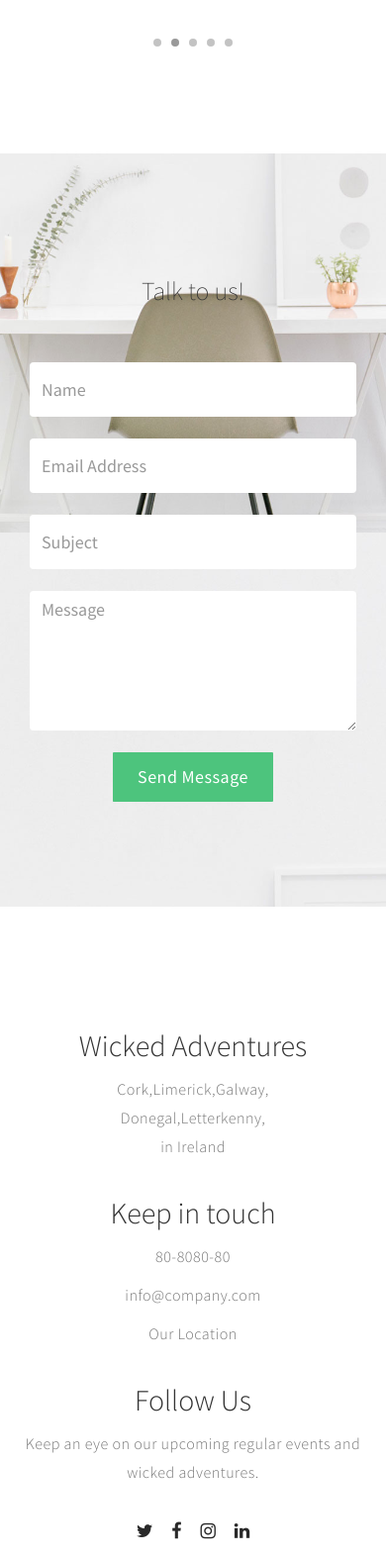
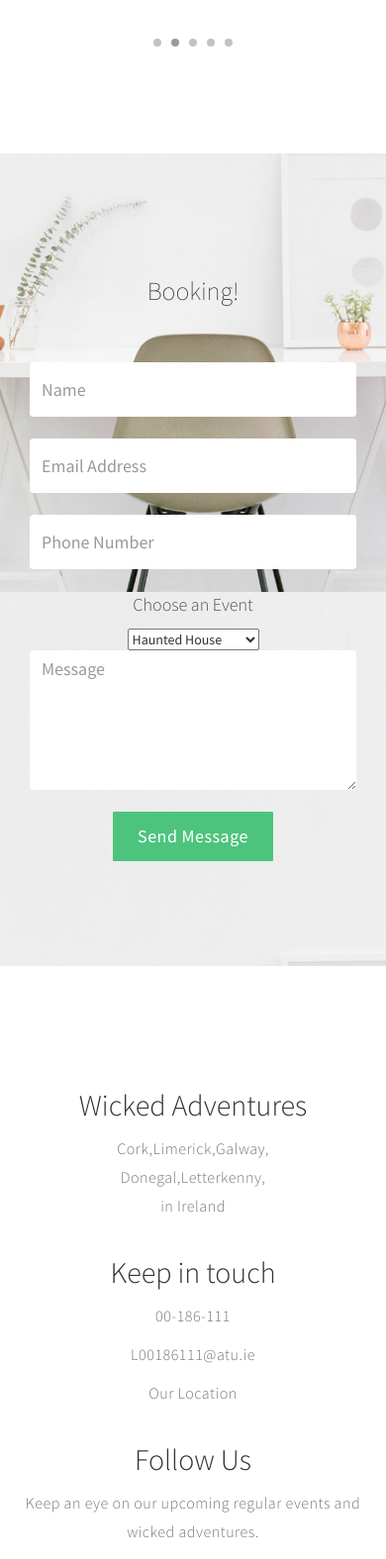
Before and after one commit to deanryandevops/WednesdaysWickedAdventures, a plain HTML site: page Wednesday Wicked/index.html in a window 390 px wide. Shown: the part 3139-4714 px from the top of the page at 99% size. Drawn offline with Linux system fonts and the light colour scheme.

Commit message:
Update index.html
New form code added

```diff
--- a/Wednesday Wicked/index.html
+++ b/Wednesday Wicked/index.html
@@ -52,7 +52,7 @@
                     <li><a href="#home" class="smoothScroll">Home</a></li>
                     <li><a href="#about" class="smoothScroll">Gallery</a></li>
                     <li><a href="#team" class="smoothScroll">Our Team</a></li>
-                    <li><a href="#contact" class="smoothScroll">Contact</a></li>
+                    <li><a href="#contact" class="smoothScroll">Booking</a></li>
                </ul>
           </div>
 
@@ -117,7 +117,7 @@
 
                               <div class="project-overlay">
                                    <div class="project-info">
-                                        <h1>Kayaking</h1>
+                                        <h1>Haunted House</h1>
                                         <h3>Click to view!</h3>
                                    </div>
                               </div>
@@ -133,7 +133,7 @@
 
                               <div class="project-overlay">
                                    <div class="project-info">
-                                        <h1>Fishing </h1>
+                                        <h1>Rafting </h1>
                                         <h3>Click to view!</h3>
                                    </div>
                               </div>
@@ -149,7 +149,7 @@
 
                               <div class="project-overlay">
                                    <div class="project-info">
-                                        <h1>Nature Watch</h1>
+                                        <h1>Risky Rollercoaster</h1>
                                         <h3>Click to view!</h3>
                                    </div>
                               </div>
@@ -165,7 +165,7 @@
 
                               <div class="project-overlay">
                                    <div class="project-info">
-                                        <h1>Outdoor Meditation</h1>
+                                        <h1>Bunjee Jumping</h1>
                                         <h3>Click to view!</h3>
                                    </div>
                               </div>
@@ -279,7 +279,7 @@
 
                <div class="col-md-offset-3 col-md-6 col-sm-12">
                     <div class="section-title">
-                         <h1>Talk to us!</h1>
+                         <h1>Booking!</h1>
                     </div>
                </div>
 
@@ -296,15 +296,29 @@
                          <h6 class="text-danger">E-mail must be valid and message must be longer than 1 character.</h6>
 
                          <div class="col-md-6 col-sm-6">
-                              <input type="text" class="form-control" id="cf-name" name="cf-name" placeholder="Name">
+                              <input type="text" class="form-control" id="cf-name" name="cf-name" placeholder="Name" required>
                          </div>
 
                          <div class="col-md-6 col-sm-6">
-                              <input type="email" class="form-control" id="cf-email" name="cf-email" placeholder="Email Address">
+                              <input type="email" class="form-control" id="cf-email" name="cf-email" placeholder="Email Address" required>
                          </div>
 
+                         <div class="col-md-6 col-sm-6">
+                              <input type="text" class="form-control" id="cf-phone" name="cf-phone" placeholder="Phone Number" required>
+                         </div>
+
+                         <div class="col-md-6 col-sm-6">
+                              <class="form-control" id="cf-phone" name="cf-phone" placeholder="Phone Number" required>
+                              <h4>Choose an Event</h4>
+                              <select id="event" name="event" required>
+                                <option value="Risky Rollercoaster">Haunted House</option>
+                                <option value="Haunted Mansion">Rafting</option>
+                                <option value="Zombie Escape">Risky Rollercoaster</option>
+                                <option value="Zombie Escape">Bungee jumping</option>
+                              </select>
+                            </div>
+
                          <div class="col-md-12 col-sm-12">
-                              <input type="text" class="form-control" id="cf-subject" name="subject" placeholder="Subject">
                               <textarea class="form-control" rows="5" id="cf-message" name="cf-message" placeholder="Message"></textarea>
                          </div>
 
@@ -335,9 +349,9 @@
                <div class="col-md-4 col-sm-6">
                     <div class="footer-info">
                     	<h2>Keep in touch</h2>
-                         <p><a href="tel:010-090-0780">80-8080-80</a></p>
-                         <p><a href="mailto:info@company.com">info@company.com</a></p>
-                         <p><a href="#">Our Location</a></p>
+                         <p><a href="tel:010-090-0780">00-186-111</a></p>
+                         <p><a href="mailto:L00186111@atu.ie">L00186111@atu.ie</a></p>
+                         <p><a href="https://www.atu.ie/campus/donegal-letterkenny">Our Location</a></p>
                     </div>
                </div>
 
```
